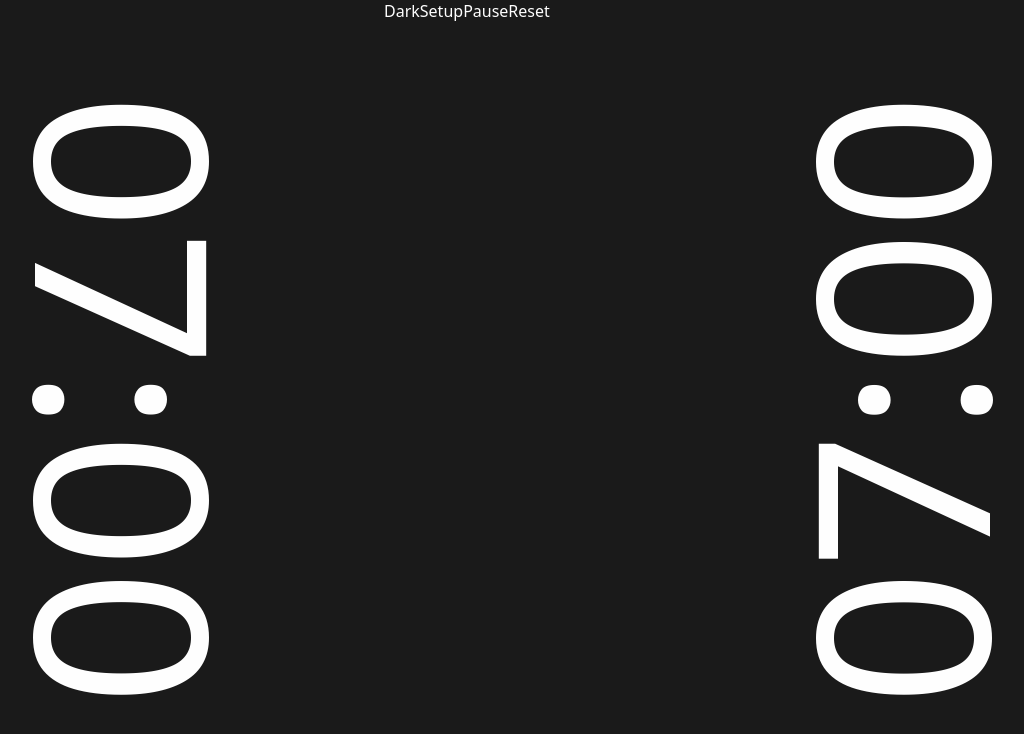
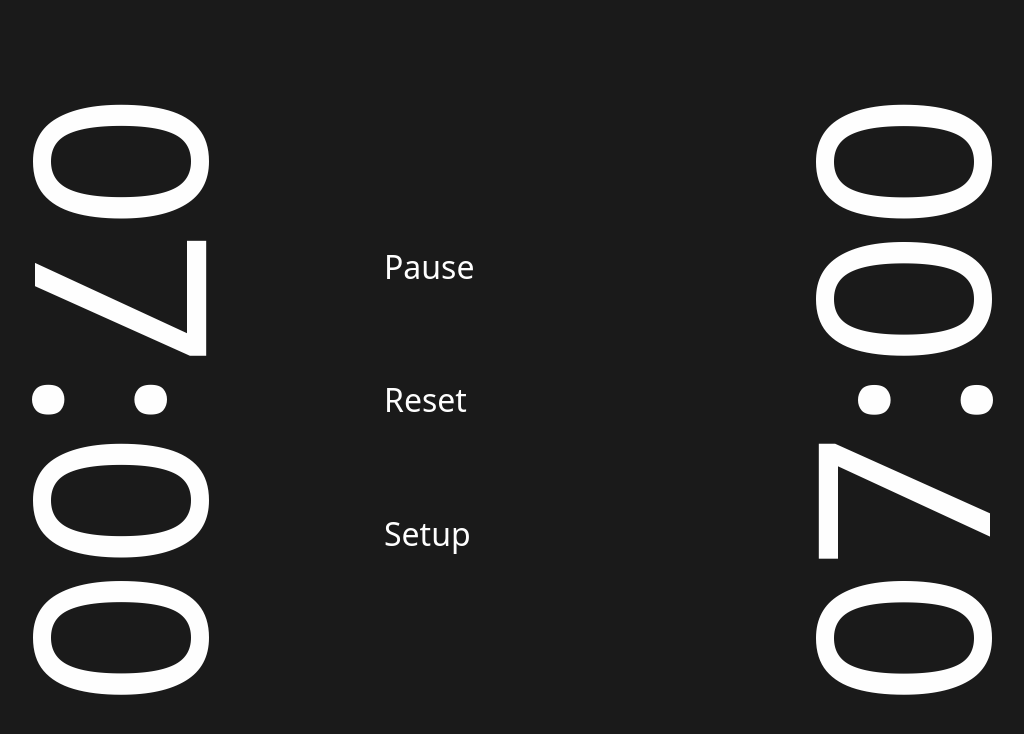
Before and after one commit to esbenbjerre/chess-clock, a Vue app: page / in a window 1280 px wide. Shown: the top 734 px of the page, without its empty margins (128-1152 px from the left). Built offline with nearby package versions, Linux system fonts and the light colour scheme.

Commit message:
feat: style setup buttons

```diff
--- a/src/App.vue
+++ b/src/App.vue
@@ -13,11 +13,14 @@
         {{ leftClock() }}
       </span>
     </div>
-    <div>
+    <div v-if="settings.showSetup" class="setup">
       <button @click="changeTheme">{{ theme.charAt(0).toUpperCase() + theme.slice(1) }}</button>
-      <button @click="toggleSetup">Setup</button>
+      <button @click="toggleSetup">Back</button>
+    </div>
+    <div v-else class="setup">
       <button @click="pause">Pause</button>
       <button @click="reset">Reset</button>
+      <button @click="toggleSetup">Setup</button>
     </div>
     <div v-if="settings.showSetup" class="clock-setup">
       <div class="text-align-center">
--- a/src/assets/main.css
+++ b/src/assets/main.css
@@ -85,6 +85,26 @@ body {
   text-align: center;
 }
 
+.setup {
+  display: grid;
+  justify-items: center;
+  align-items: center;
+  align-self: center;
+  width: 100%;
+  height: 50%;
+  font-size: 4vh;
+}
+
+button {
+  display: block;
+  width: 100%;
+  border: 0;
+  background-color: inherit;
+  color: inherit;
+  font-size: inherit;
+  cursor: pointer;
+}
+
 input {
   display: inline;
   width: 33%;
```
